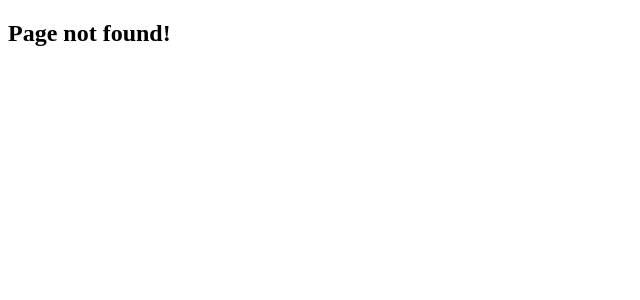
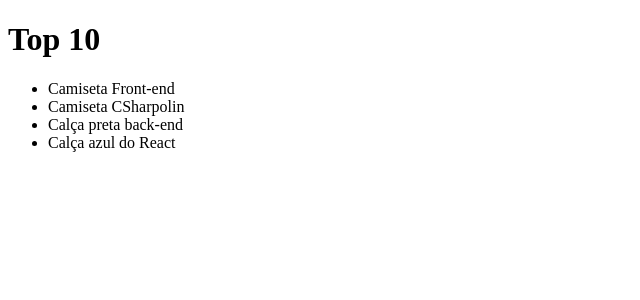
Before and after one commit to LucasViana1/nextjs_basic, a Next.js app: page /top10 in a window 1280 px wide. Before the commit this address had no page. Shown: the top 300 px of the page, without its empty margins (0-640 px from the left). Built offline with nearby package versions, Linux system fonts and the light colour scheme; data requests are answered from the project's data file.

Commit message:
created top 10 products page, with static site generation

```diff
--- /dev/null
+++ b/src/pages/top10.tsx
@@ -0,0 +1,40 @@
+import { GetStaticProps } from 'next'
+
+interface IProduct {
+	id: string;
+	title: string;
+}
+
+interface Top10Props {
+  products: IProduct[]
+}
+
+export default function Top10({ products }: Top10Props) {
+	return (
+		<div>
+			<h1>Top 10</h1>
+
+			<ul>
+				{products.map(product => {
+					return(
+						<li key={product.id}>
+							{product.title}
+						</li>
+					)
+				})}
+			</ul>
+		</div>
+	)
+}
+
+export const getStaticProps: GetStaticProps<Top10Props> = async (context) => {
+	const response = await fetch('http://localhost:3333/products');
+	const products = await response.json();
+
+	return {
+		props: {
+			products
+		},
+		revalidate: 5,
+	}
+}
```
